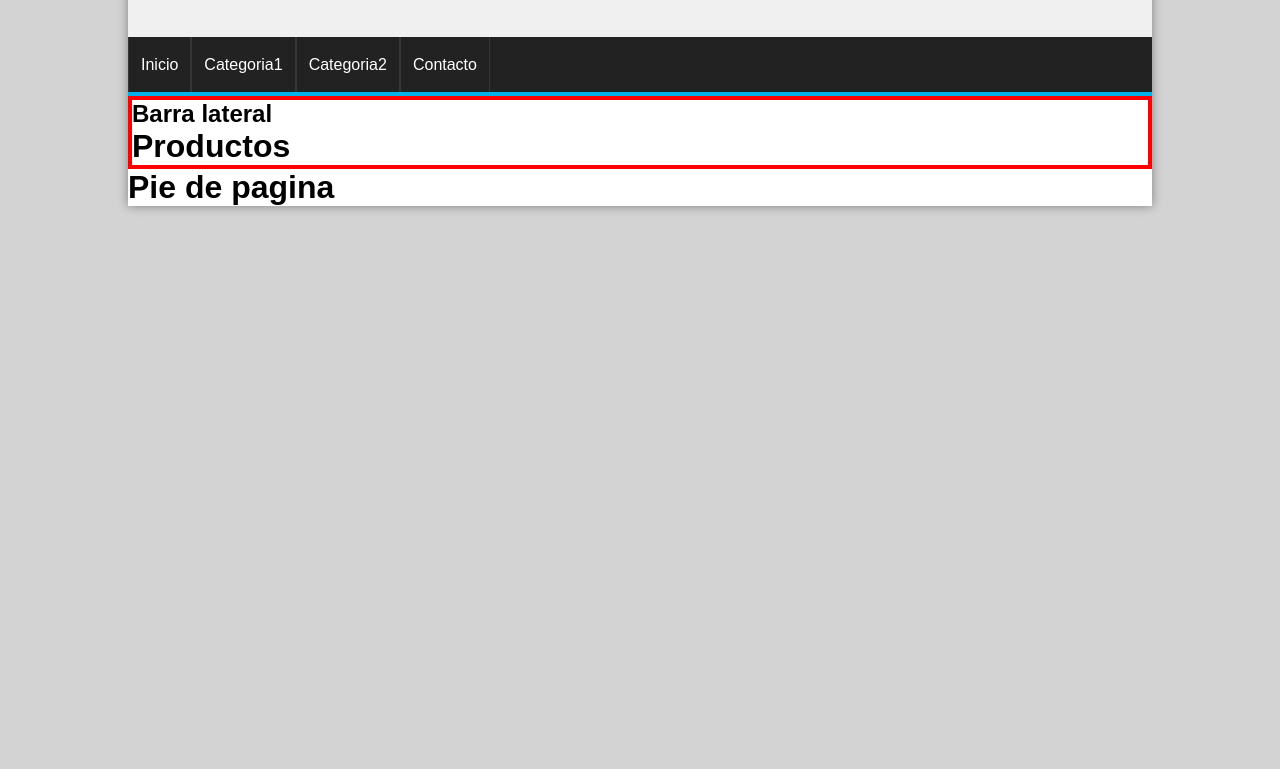
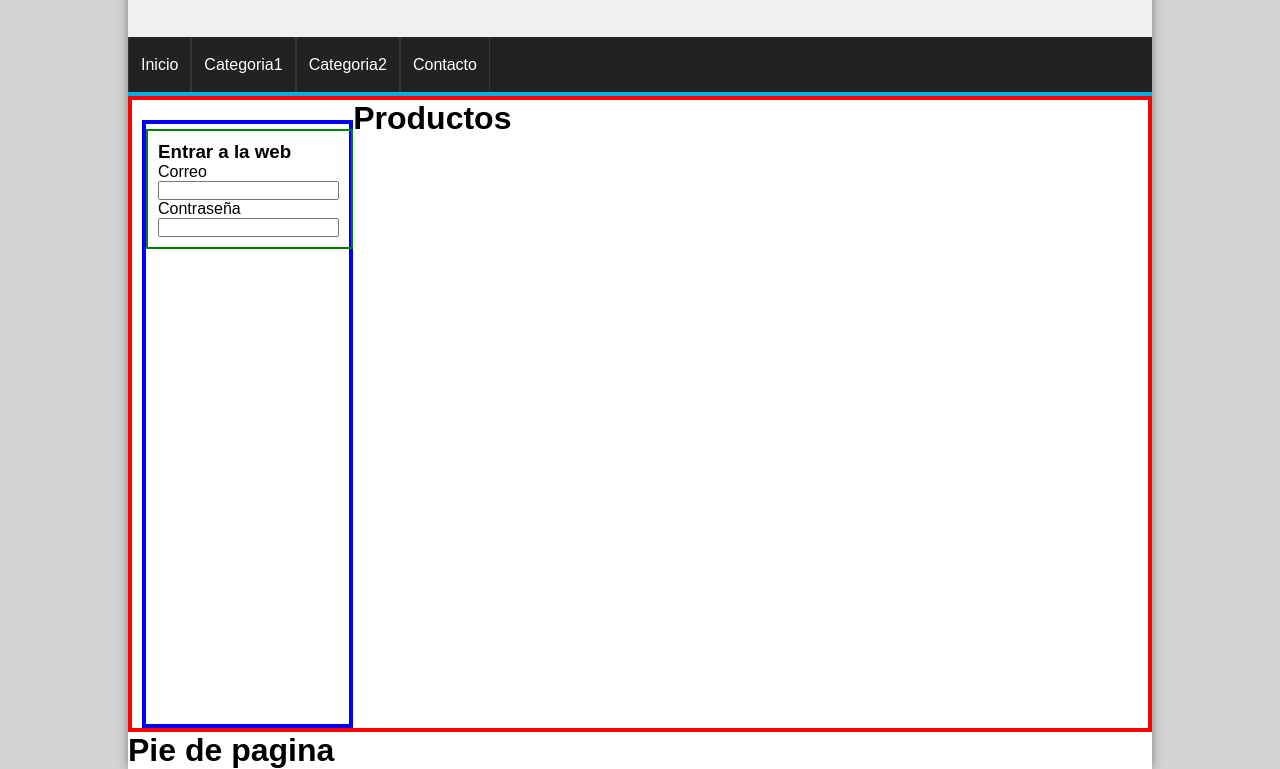
Before and after one commit to EstebanGT090/tienda3352824, a plain HTML site: page index.html in a window 1280 px wide. Shown: the part 143-912 px from the top of the page. Before the commit the page ends 800 px from the top, so only its background shows below. Drawn offline with Linux system fonts and the light colour scheme.

Commit message:
Actualizado hasta lateral

```diff
--- a/index.html
+++ b/index.html
@@ -36,7 +36,16 @@
 
         <div id="content">
           <aside id="lateral">
-             <h1>Barra lateral</h1>
+             <div id="login" class="block_aside">
+                <h3>Entrar a la web</h3>
+                <form action="#" method="POST">
+                    <label for="email">Correo</label>
+                    <input type="email" name="email">
+
+                    <label for="#">Contraseña</label>
+                    <input type="password" name="password">
+                </form>
+             </div>
           </aside>
 
           <div id="central">
--- a/style.css
+++ b/style.css
@@ -89,9 +89,25 @@ transition: all 300ms;
 }
 
 #content{
-margin: 0px auto;
-overflow: hidden;
-background: white;
-border: 4px solid red;
+ margin: 0px auto;
+ overflow: hidden;
+ background: white;
+ border: 4px solid red;
+}
 
+#lateral{
+ width: 20%;
+ min-height: 600px;
+ float: left;
+ margin-top: 20px;
+ margin-left: 10px;
+ border: 4px solid blue;
 }
+
+#lateral .block_aside{
+ display: block;
+ width: 90%;
+ margin: 5px auto;
+ padding: 10px;
+ border: 2px solid green;
+}
```
